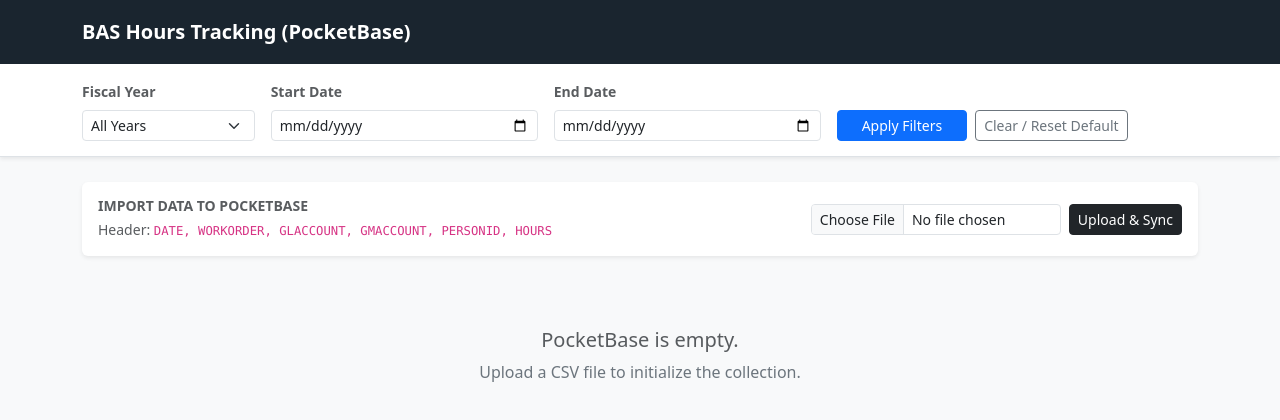
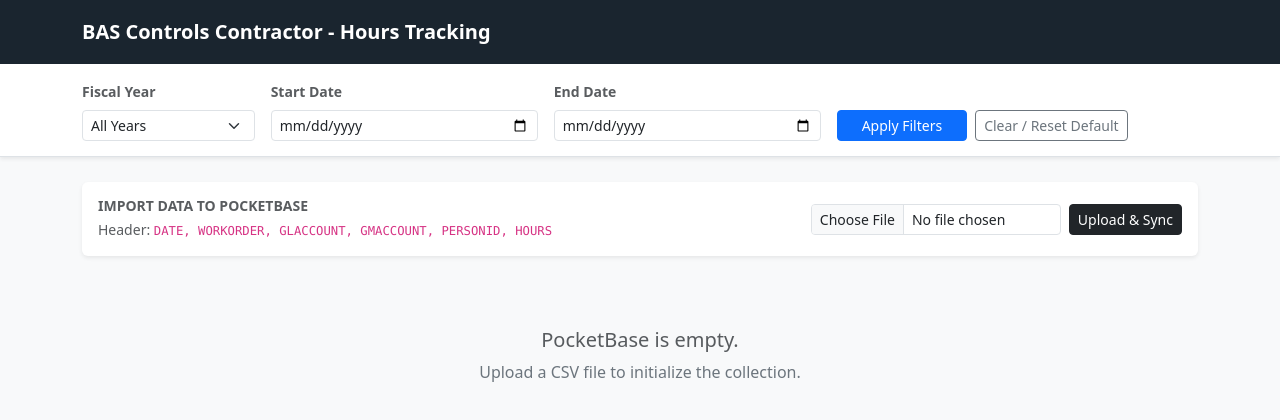
Before and after one commit to Atreus-X/web_apps, a PHP site: page /misc/bas_hour_tracking.php in a window 1280 px wide. Shown: the top 420 px of the page. Run offline with PHP 8.4, Linux system fonts and the light colour scheme; data that the repository does not hold is empty; some libraries are stand-ins or nearby versions.

Commit message:
update title

```diff
--- a/misc/bas_hour_tracking.php
+++ b/misc/bas_hour_tracking.php
@@ -278,7 +278,7 @@ ksort($summaryData);
 
 <nav class="navbar navbar-dark navbar-custom">
     <div class="container d-flex justify-content-between align-items-center">
-        <a class="navbar-brand fw-bold" href="https://wchrestay-ubuntu.lan.local.cmu.edu/public/misc/bas_hour_tracking.php">BAS Hours Tracking (PocketBase)</a>
+        <a class="navbar-brand fw-bold" href="https://wchrestay-ubuntu.lan.local.cmu.edu/public/misc/bas_hour_tracking.php">BAS Controls Contractor - Hours Tracking</a>
         <div class="d-flex align-items-center">
             <?php if (!empty($availableUsers)): ?>
                 <form action="" method="post" class="d-flex align-items-center gap-2">
```
